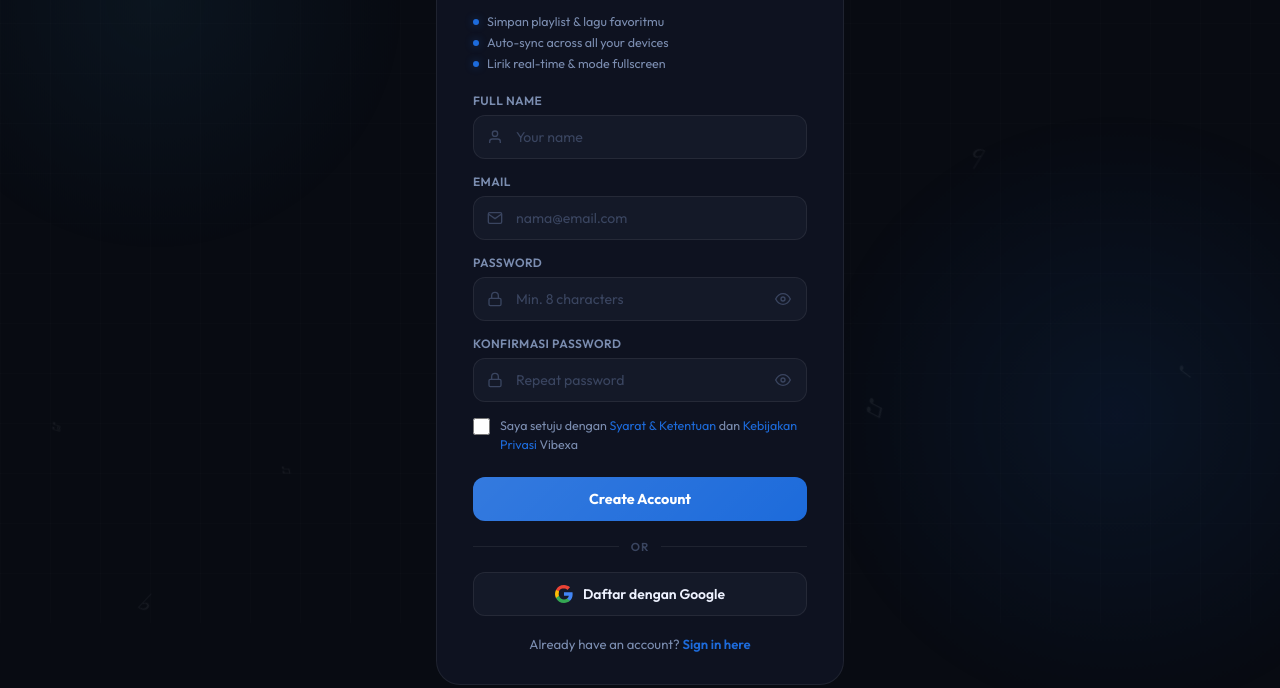
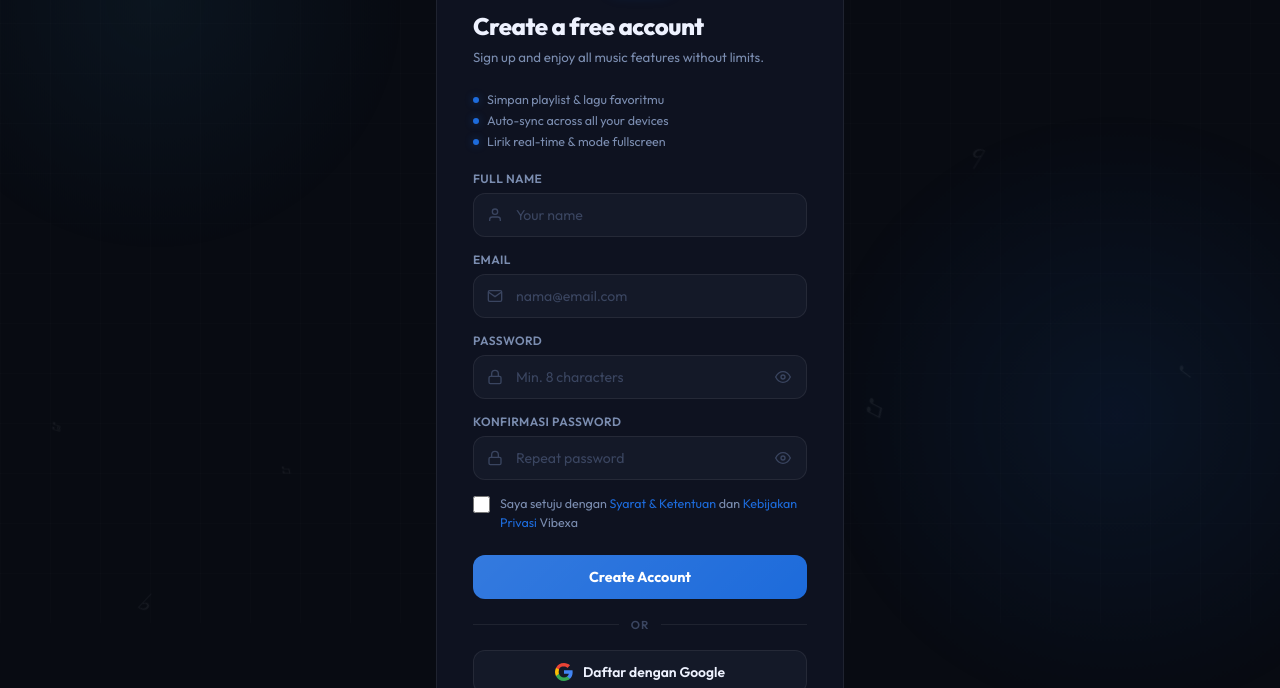
Before and after one commit to cigaretteswhilelisteningtothemusic/it-all-sucks, a plain HTML site: page register.html in a window 1280 px wide. Shown: the part 177-865 px from the top of the page. Drawn offline with Linux system fonts and the light colour scheme; no server answers.

Commit message:
Add files via upload

```diff
--- a/register.html
+++ b/register.html
@@ -42,8 +42,6 @@
   background: var(--bg);
   color: var(--text);
   display: flex;
-  align-items: center;
-  justify-content: center;
   min-height: 100vh;
   position: relative;
   overflow-x: hidden;
@@ -100,6 +98,7 @@
   padding: 16px;
   align-items: center;
   justify-content: center;
+  margin: auto;
 }
 
 .card {
```
Also changed, not shown: login.html (+1 -2 lines).
